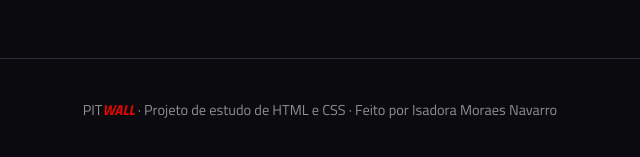
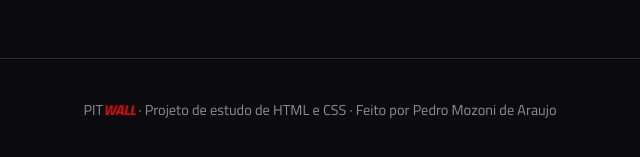
Before and after one commit to 2mozoni/projeto_pitwall, a plain HTML site: page PitWall/index.html in a window 1280 px wide. Shown: the part 2197-2354 px from the top of the page, 320-960 px from the left. Drawn offline with Linux system fonts and the light colour scheme.

Commit message:
Pedro Mozoni de Araujo
Updated author information in the footer.

```diff
--- a/PitWall/index.html
+++ b/PitWall/index.html
@@ -255,7 +255,7 @@
 
 
     <footer>
-        PIT<span>WALL</span> · Projeto de estudo de HTML e CSS · Feito por Isadora Moraes Navarro
+        PIT<span>WALL</span> · Projeto de estudo de HTML e CSS · Feito por Pedro Mozoni de Araujo
     </footer>
 
 
```
